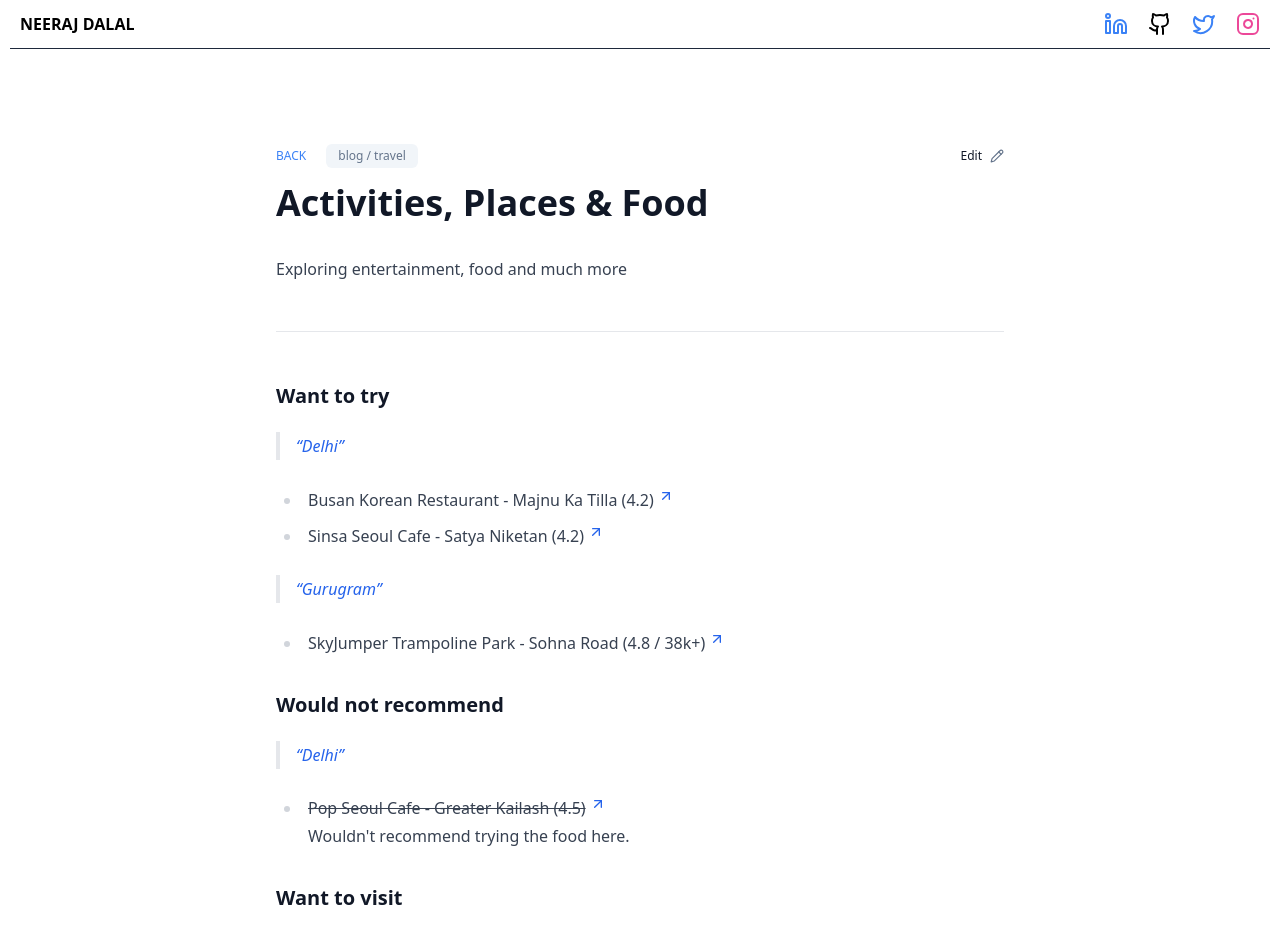
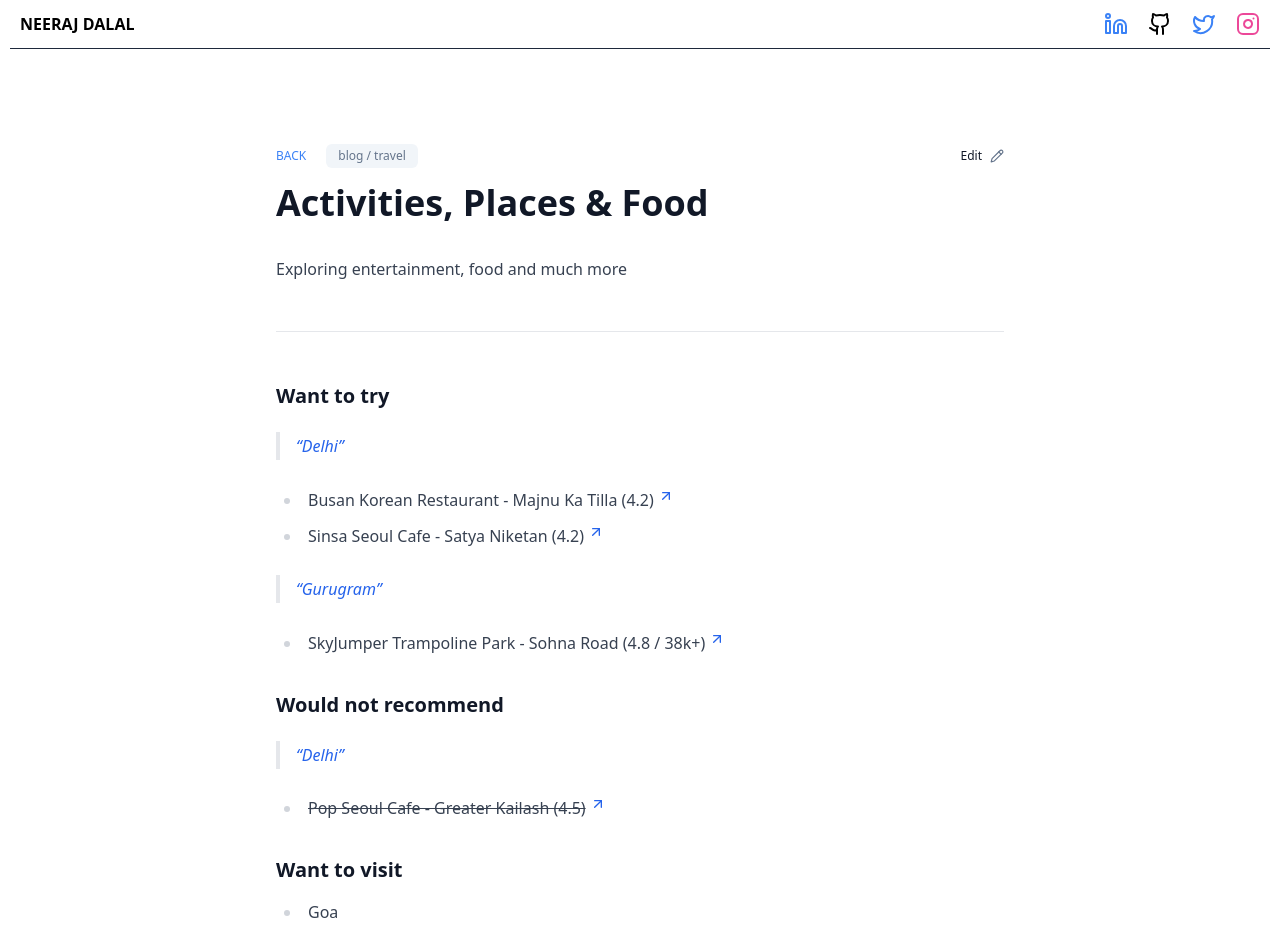
Before and after one commit to nrjdalal/v0.nrjdalal.com, a Next.js app: page /blog/travel in a window 1280 px wide. Shown: the top 932 px of the page. Built offline with nearby package versions, Linux system fonts and the light colour scheme; no server answers.

Commit message:
Update page.mdx

```diff
--- a/src/app/(mdx)/blog/travel/page.mdx
+++ b/src/app/(mdx)/blog/travel/page.mdx
@@ -39,7 +39,6 @@ export const metadata = {
   >
     Pop Seoul Cafe - Greater Kailash (4.5)
   </MdxLink>
-  Wouldn't recommend trying the food here.
 
 ### Want to visit
 
```
